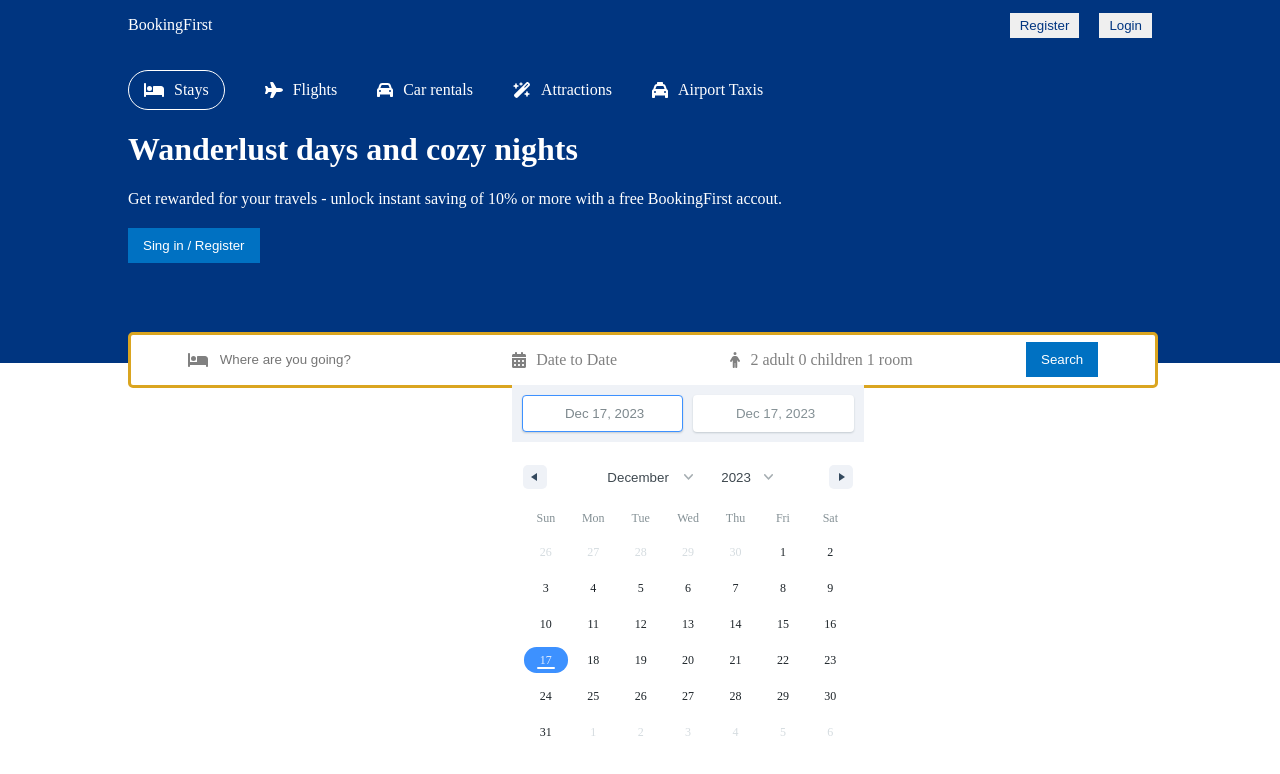
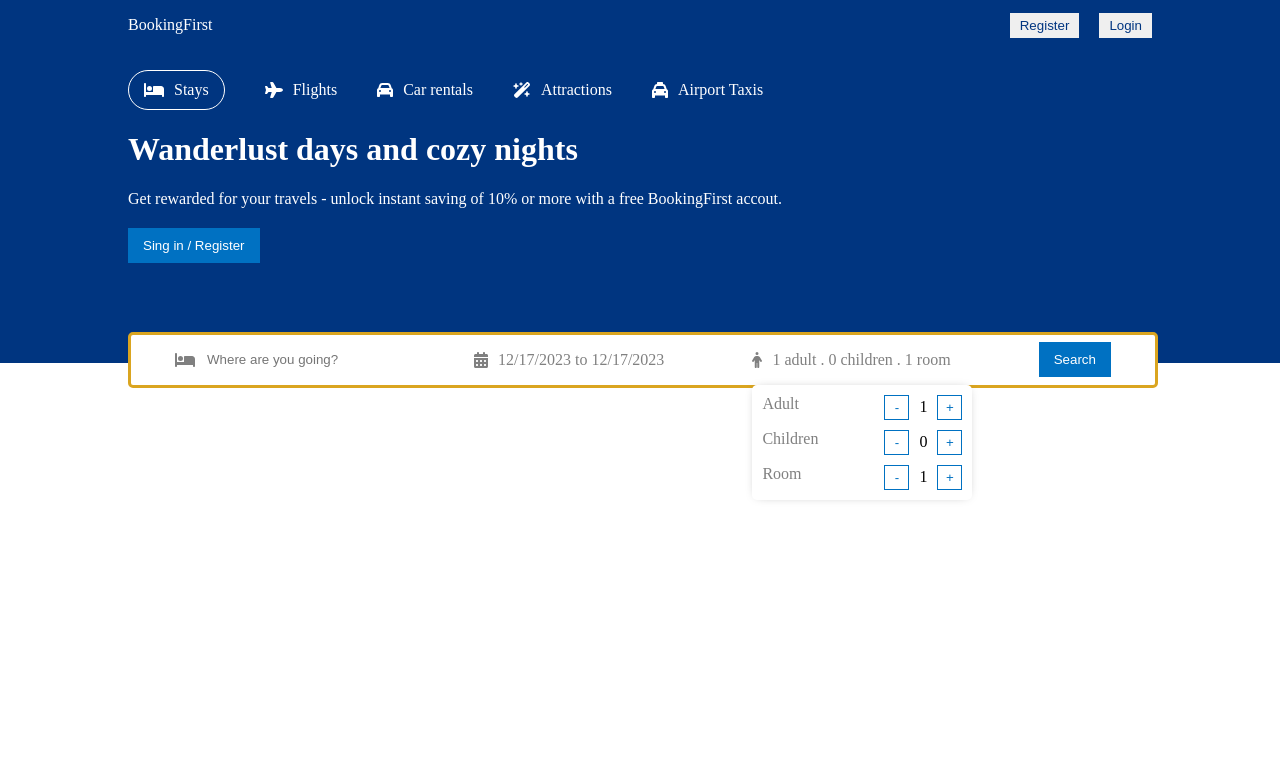
Before and after one commit to Khairul-Basar/booking-first-travel, a React (Vite) app in the folder client/: page /home in a window 1280 px wide. Shown: the top 774 px of the page. Built offline with nearby package versions, Linux system fonts and the light colour scheme; the HTML template or start-up script is replaced by a standard one.

Commit message:
configured and dynamically date added on date range and option added and designed it

```diff
--- a/client/src/components/header/Header.jsx
+++ b/client/src/components/header/Header.jsx
@@ -10,6 +10,7 @@
 } from "@fortawesome/free-solid-svg-icons";
 import { FontAwesomeIcon } from "@fortawesome/react-fontawesome";
 import { DateRange } from "react-date-range";
+import { format } from "date-fns";
 import "./header.css";
 import "react-date-range/dist/styles.css"; // main style file
 import "react-date-range/dist/theme/default.css"; // theme css file
@@ -22,6 +23,12 @@
       key: "selection",
     },
   ]);
+  const [openDate, setOpenDate] = useState(false);
+  const [option, setOption] = useState({
+    adult: 1,
+    children: 0,
+    room: 1,
+  });
 
   return (
     <div className="header">
@@ -65,7 +72,14 @@
           </div>
           <div className="headerSearchItem">
             <FontAwesomeIcon icon={faCalendarDays} className="headerIcon" />
-            <span className="headerSearchText">Date to Date</span>
+            <span
+              onClick={() => setOpenDate(!openDate)}
+              className="headerSearchText"
+            >{`${format(date[0].startDate, "MM/dd/yyyy")} to ${format(
+              date[0].startDate,
+              "MM/dd/yyyy"
+            )}`}</span>
+            {openDate && (
               <DateRange
                 editableDateInputs={true}
                 onChange={(item) => setDate([item.selection])}
@@ -73,10 +87,41 @@
                 ranges={date}
                 className="dateRange"
               />
+            )}
           </div>
           <div className="headerSearchItem">
             <FontAwesomeIcon icon={faPerson} className="headerIcon" />
-            <span className="headerSearchText">2 adult 0 children 1 room</span>
+            <span className="headerSearchText">
+              {`${option.adult} adult .
+              ${option.children} children .
+              ${option.room} room`}
+            </span>
+            <div className="option">
+              <div className="optionItem">
+                <span className="optionText">Adult</span>
+                <div className="optionOpration">
+                  <button className="optionBtn">-</button>
+                  <span className="optionCount">{option.adult}</span>
+                  <button className="optionBtn">+</button>
+                </div>
+              </div>
+              <div className="optionItem">
+                <span className="optionText">Children</span>
+                <div className="optionOpration">
+                  <button className="optionBtn">-</button>
+                  <span className="optionCount">{option.children}</span>
+                  <button className="optionBtn">+</button>
+                </div>
+              </div>
+              <div className="optionItem">
+                <span className="optionText">Room</span>
+                <div className="optionOpration">
+                  <button className="optionBtn">-</button>
+                  <span className="optionCount">{option.room}</span>
+                  <button className="optionBtn">+</button>
+                </div>
+              </div>
+            </div>
           </div>
           <div className="headerSearchItem">
             <button className="headerButton">Search</button>
--- a/client/src/components/header/header.css
+++ b/client/src/components/header/header.css
@@ -75,3 +75,33 @@
   position: absolute;
   top: 50px;
 }
+.option {
+  position: absolute;
+  top: 50px;
+  background-color: white;
+  color: gray;
+  border-radius: 5px;
+  -webkit-box-shadow: 0px 0px 10px -5px rgba(0, 0, 0, 0.4);
+  box-shadow: 0px 0px 10px -5px rgba(0, 0, 0, 0.4);
+}
+.optionItem {
+  width: 200px;
+  display: flex;
+  justify-content: space-between;
+  margin: 10px;
+}
+.optionOpration {
+  display: flex;
+  align-items: center;
+  gap: 10px;
+  color: black;
+}
+
+.optionBtn {
+  cursor: pointer;
+  height: 25px;
+  width: 25px;
+  border: 1px solid #0071c2;
+  color: #0071c2;
+  background-color: white;
+}
```
Lines whose indentation alone changed are shown as unchanged.
